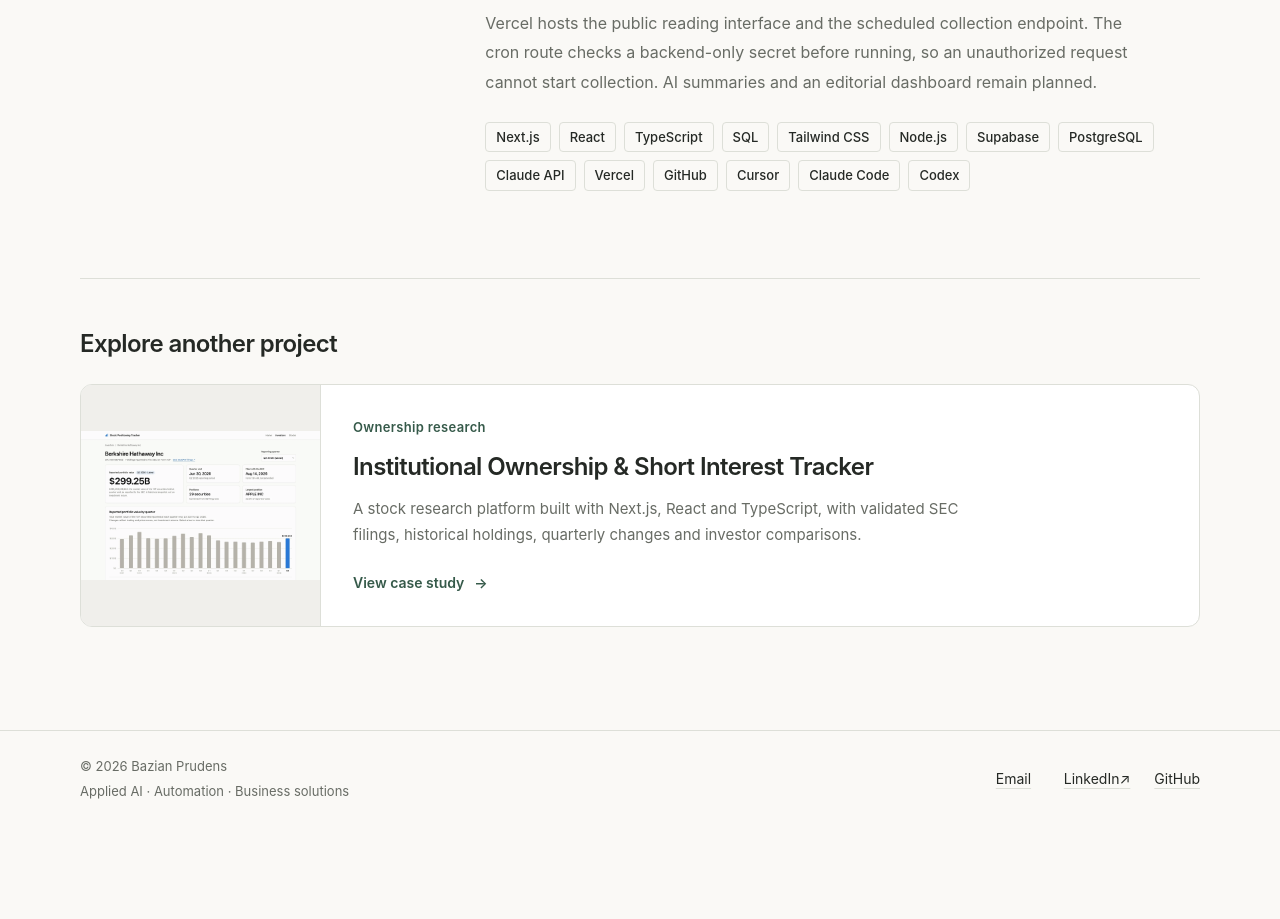
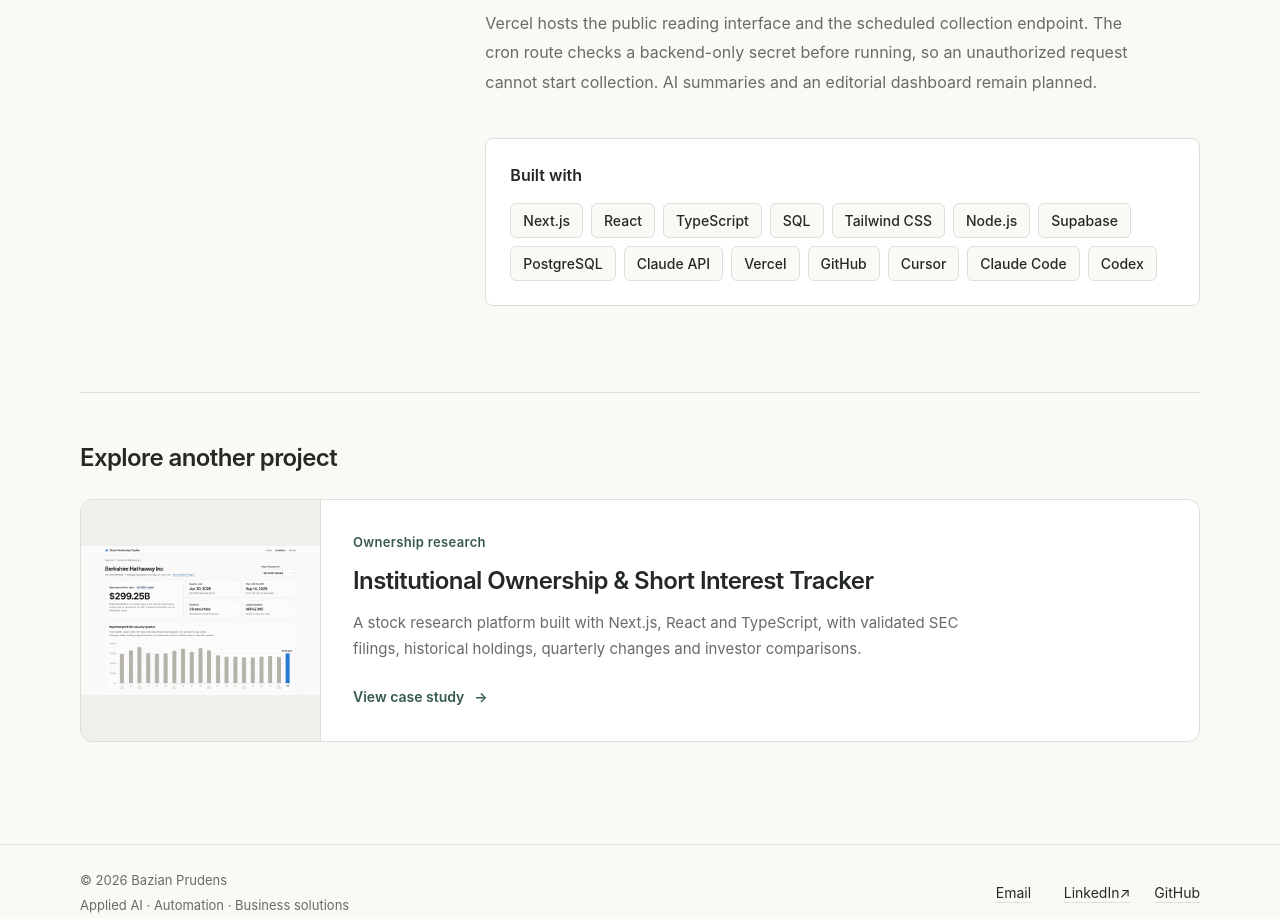
Before and after one commit to Bazian-io/portfolio, a Next.js app: page /projects/gcc-healthtech-news in a window 1280 px wide. Shown: the part 3826-4745 px from the top of the page. Before the commit the page ends 4653 px from the top, so only its background shows below. Built offline with nearby package versions, Linux system fonts and the light colour scheme; no server answers.

Commit message:
tech info 4

```diff
--- a/app/components/project-case-study.tsx
+++ b/app/components/project-case-study.tsx
@@ -114,11 +114,19 @@ export default function ProjectCaseStudy({ project }: { project: Project }) {
                 where applicable.
               </p>
             )}
-            <ul className="project-tags" aria-label="Technologies">
-              {project.technologies.map((technology) => (
-                <li key={technology}>{technology}</li>
-              ))}
-            </ul>
+            <section
+              className="technology-stack tools-group"
+              aria-labelledby="technology-stack-heading"
+            >
+              <div className="tools-group-header">
+                <h3 id="technology-stack-heading">Built with</h3>
+              </div>
+              <ul className="tool-list" aria-label="Technologies">
+                {project.technologies.map((technology) => (
+                  <li key={technology}>{technology}</li>
+                ))}
+              </ul>
+            </section>
           </div>
         </section>
       </div>
--- a/app/globals.css
+++ b/app/globals.css
@@ -418,6 +418,10 @@ button {
   color: var(--foreground);
   font-size: 0.8125rem;
   font-weight: 500;
+}
+
+.technology-stack {
+  margin-top: 2.5rem;
 }
 
 .case-study {
```
